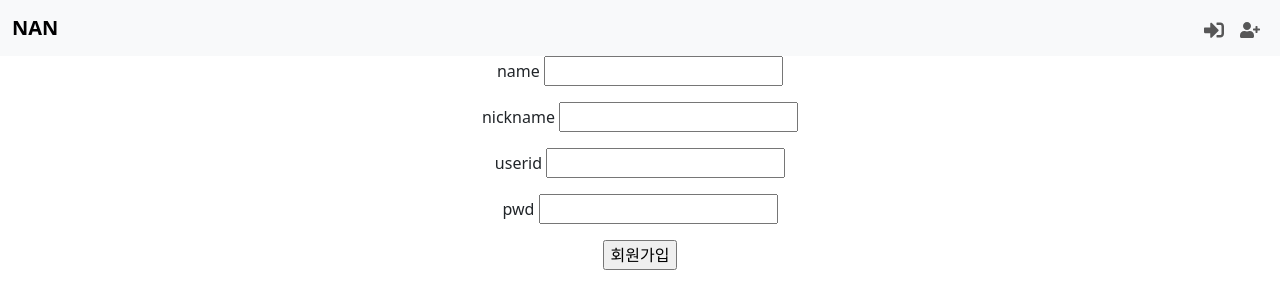
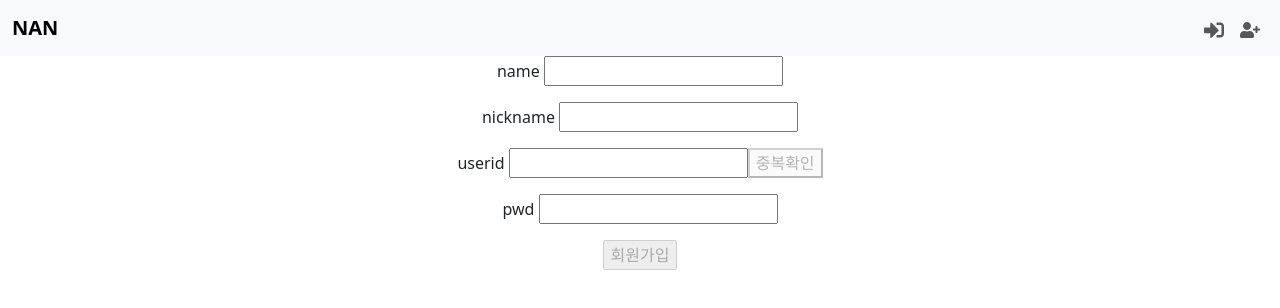
Before and after one commit to daedaedae1/nihongo-news-frontend, a React (Create React App) app: page /signup in a window 1280 px wide. Shown: the top 308 px of the page. Built offline with nearby package versions, Linux system fonts and the light colour scheme; no server answers.

Commit message:
checkId commit

```diff
--- a/src/App.js
+++ b/src/App.js
@@ -30,7 +30,7 @@ function App() {
       <NavBar userInfo={userInfo} setUserInfo={setUserInfo}></NavBar>
       <div className="App">
         <Routes>
-          <Route path="/" element={<Home />} />
+          <Route path="/" element={<Home userInfo={userInfo} />} />
           <Route path="/login" element={<Login setUserInfo={setUserInfo} />} />
           <Route path="/signup" element={<Signup />} />
           <Route path="/profile" element={<Profile userInfo={userInfo} setUserInfo={setUserInfo} />} />
--- a/src/pages/Home.js
+++ b/src/pages/Home.js
@@ -1,7 +1,15 @@
-function Home() {
+function Home({ userInfo }) {
   return (
     <div>
-      <h1>홈페이지 입니다.</h1>
+      {userInfo? (
+        <>
+          <h1>로그인된 홈입니다.</h1>
+        </>
+      ) : (
+        <>
+          <h1>홈입니다.</h1>
+        </>
+      )}
     </div>
   );
 }
--- a/src/pages/Signup.js
+++ b/src/pages/Signup.js
@@ -9,6 +9,21 @@ function Signup() {
     const [pwd, setPwd] = useState('');
     const [name, setName] = useState('');
     const [nickname, setNickname] = useState('');
+
+    const [isAvailable, setIsAvailable] = useState(null);
+
+    const handleCheckId = async () => {
+        const response = await fetch('http://localhost:8080/api/check-id?userid=' + encodeURIComponent(userid))
+        const data = await response.json();
+        if(response.ok) {
+            alert(data.success);
+            setIsAvailable(true);
+        }
+        else {
+            alert(data.error);
+            setIsAvailable(false);
+        }
+    }
 
     return (
         <div>
@@ -36,9 +51,10 @@ function Signup() {
             }}>
                 <p>name <input type="text" name="name" value={name} onChange={e => setName(e.target.value)}/></p>
                 <p>nickname <input type="text" name="nickname" value={nickname} onChange={e => setNickname(e.target.value)} /></p>
-                <p>userid <input type="text" name="id" value={userid} onChange={e => setUserid(e.target.value)} /></p>
+                <p>userid <input type="text" name="id" value={userid} onChange={e => {setUserid(e.target.value); setIsAvailable(null);}}  />
+                          <button type="button" onClick={handleCheckId} disabled={!userid}>중복확인</button></p>
                 <p>pwd <input type="password" name="pwd" value={pwd} onChange={e => setPwd(e.target.value)} /></p>
-                <p><input type="submit" value="회원가입"></input></p>
+                <p><input type="submit" value="회원가입" disabled={isAvailable !== true}></input></p>
             </form>
         </div>
     );
```
